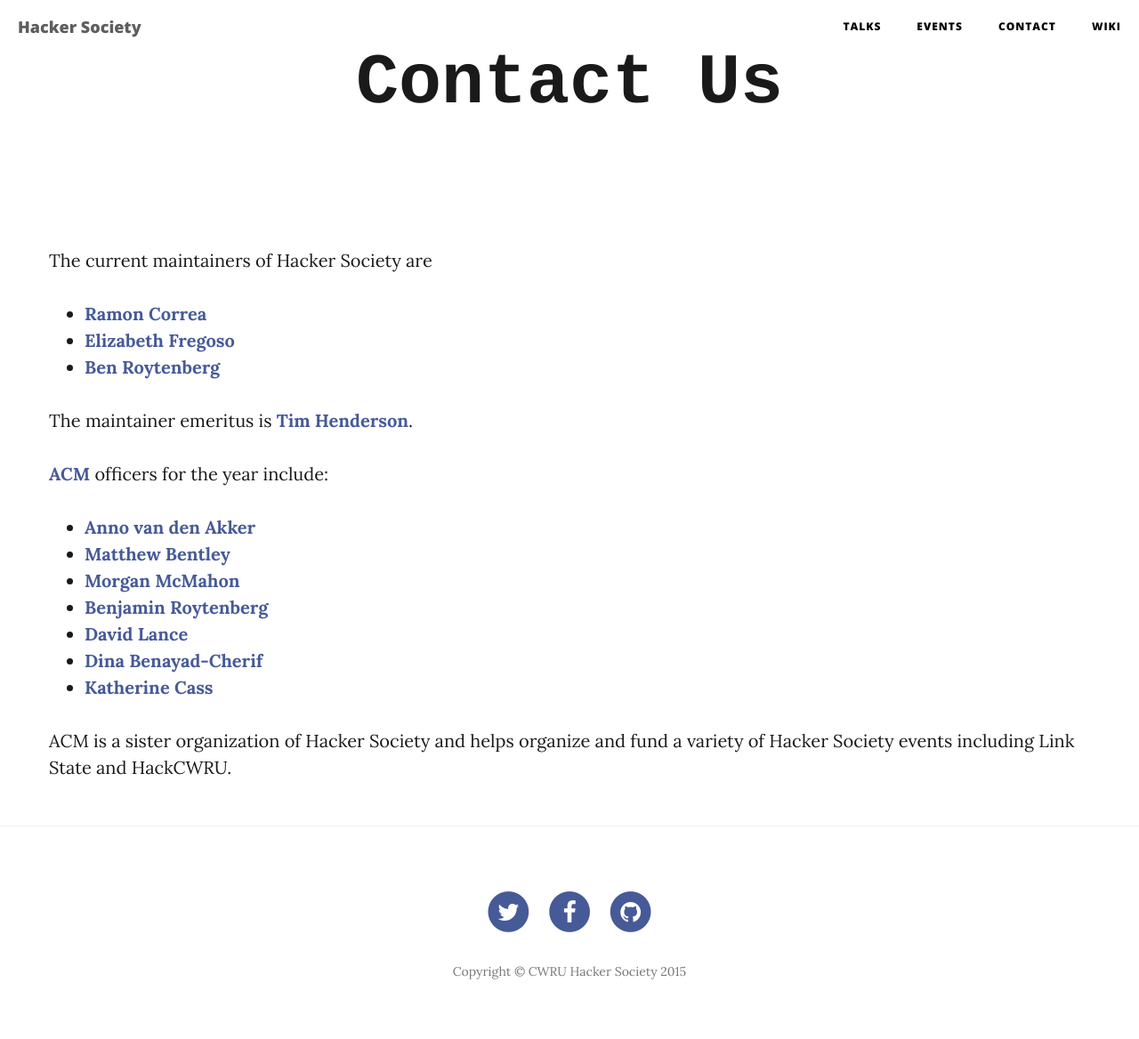
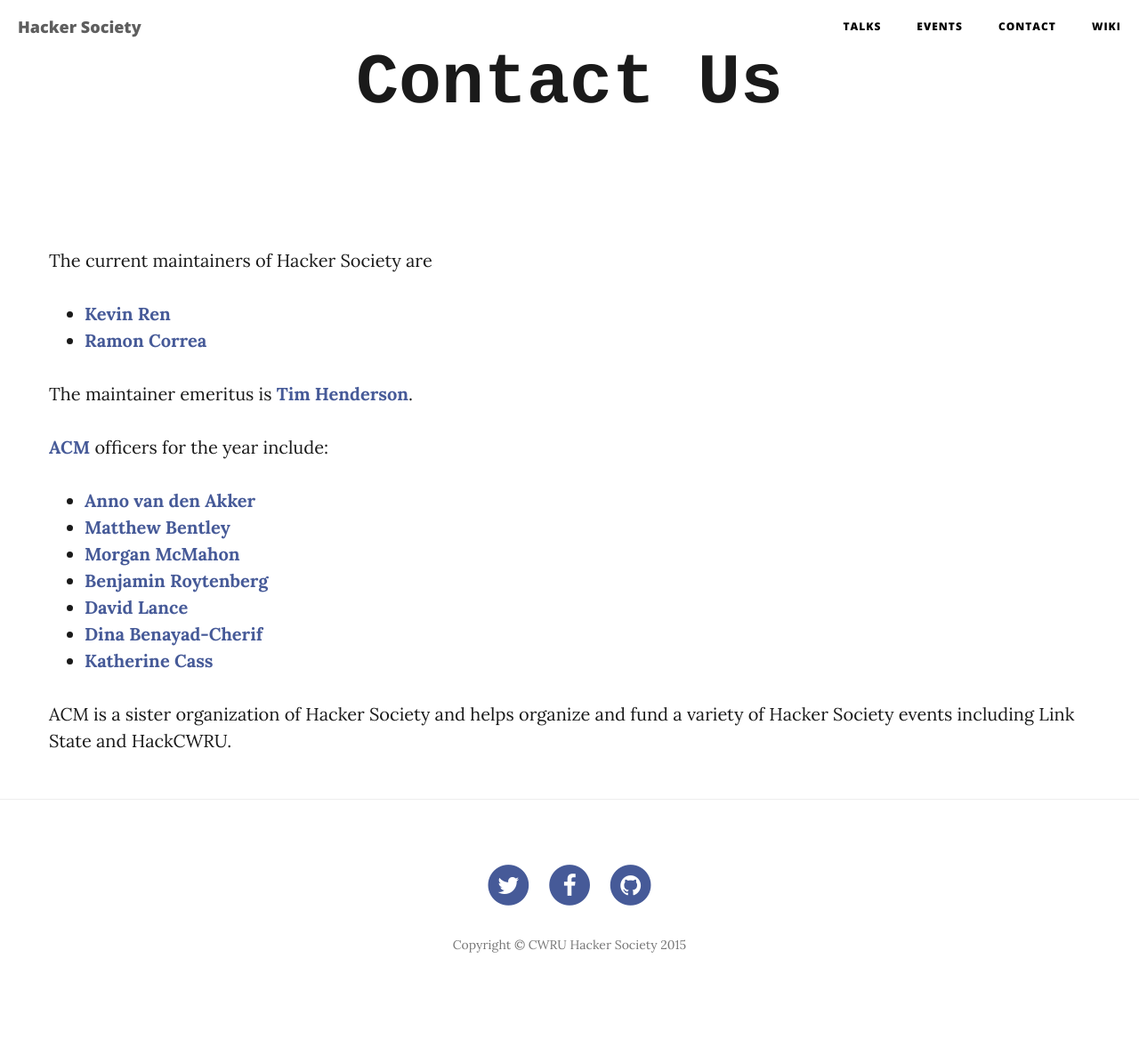
Before and after one commit to hacsoc/hacsoc.github.com, a Jekyll site: the page built from contact.md, in a window 1280 px wide. Shown: the whole page at 89% size. Built offline with Jekyll 4.4.1, drawn with Linux system fonts in a browser that asks for light colours; nearby versions of some CDN libraries; after the commit the page ends 1138 px from its top, so only the background shows below that.

Commit message:
update maintainers
includes new maintainer for Fall 2017

```diff
--- a/_data/maintainers.yml
+++ b/_data/maintainers.yml
@@ -1,12 +1,8 @@
 current:
+    - name: Kevin Ren
+      email: kxr222@case.edu
     - name: Ramon Correa
       email: rlc131@case.edu
-
-    - name: Elizabeth Fregoso
-      email: emf65@case.edu
-
-    - name: Ben Roytenberg
-      email: bgr19@case.edu
 
 emeritus:
     name: Tim Henderson
```
